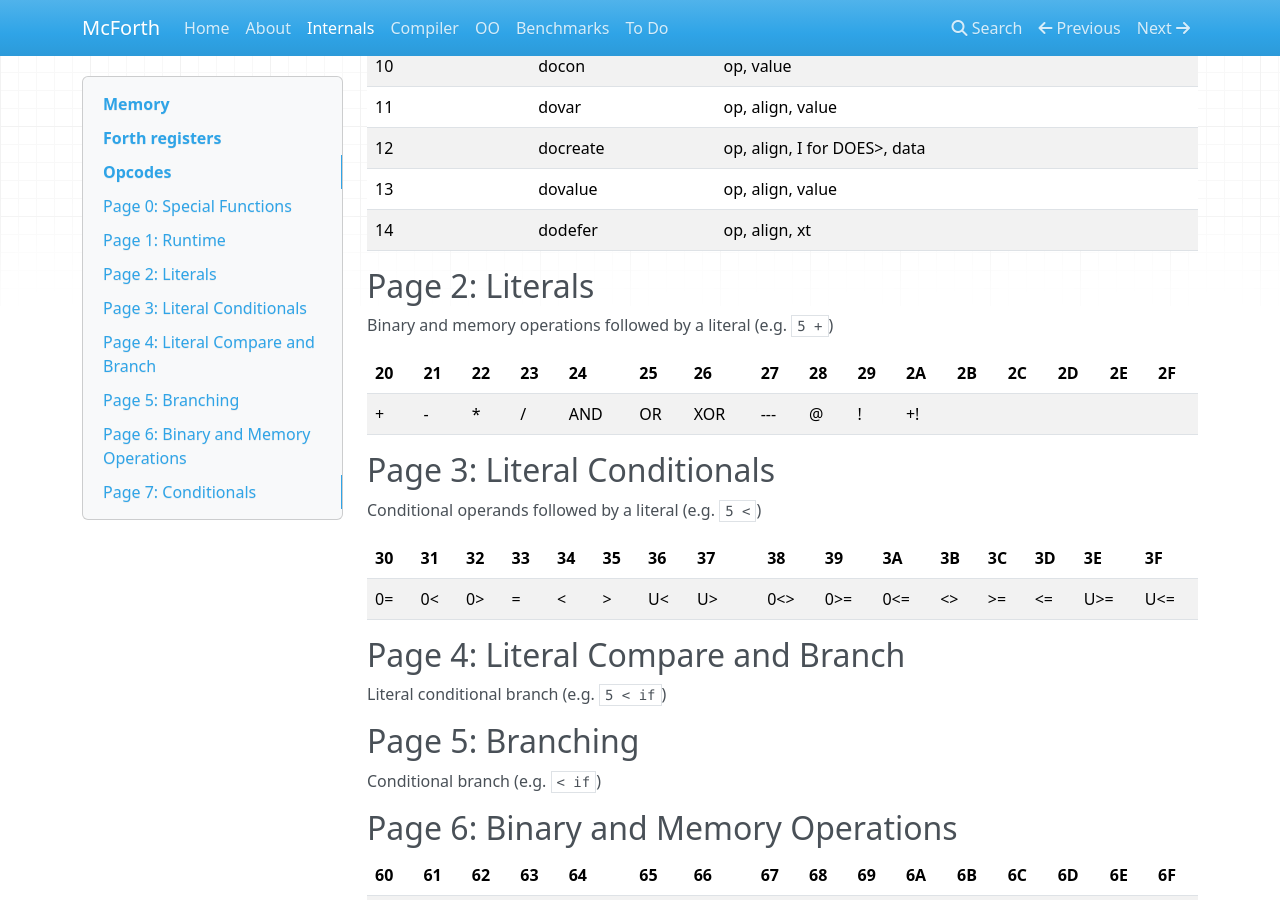
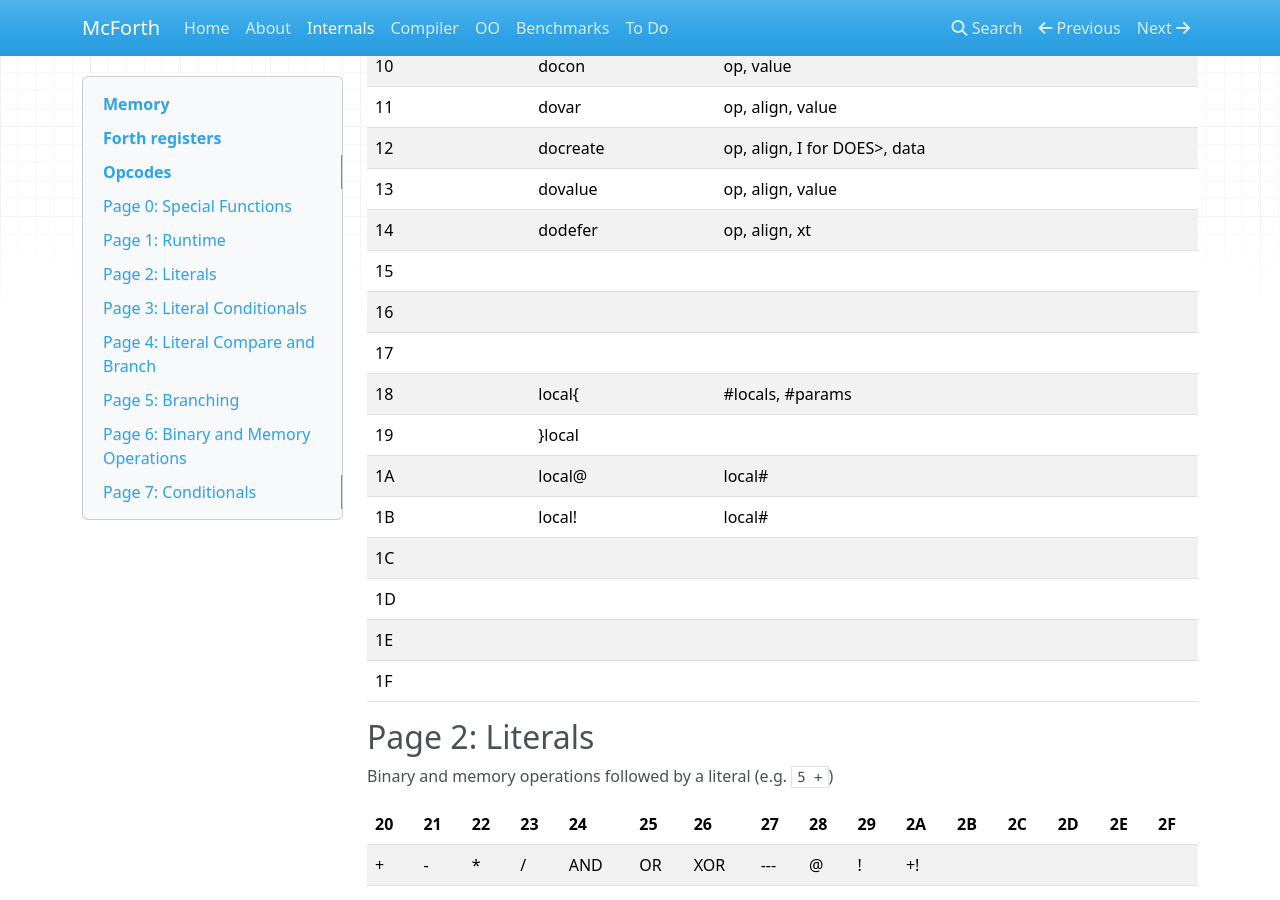
Before and after one commit to amckewan/mcforth, an MkDocs documentation site: the page built from docs/internals.md, in a window 1280 px wide and 900 px high, scrolled down 2952 px. Built offline with MkDocs 1.6.1, drawn with Linux system fonts in a browser that asks for light colours; nearby versions of some CDN libraries.

Commit message:
Add local variables
Functional but without nice syntax

```diff
--- a/docs/internals.md
+++ b/docs/internals.md
@@ -99,6 +99,17 @@ opcode | function | operands
 12 | docreate | op, align, I for DOES>, data
 13 | dovalue | op, align, value
 14 | dodefer | op, align, xt
+15 |
+16 |
+17 |
+18 | local{ | #locals, #params
+19 | }local |
+1A | local@ | local#
+1B | local! | local#
+1C |
+1D |
+1E |
+1F |
 
 ## Page 2: Literals
 
```
Also changed, not shown: docs/todo.md (+2 -0 lines), 3 other files.
